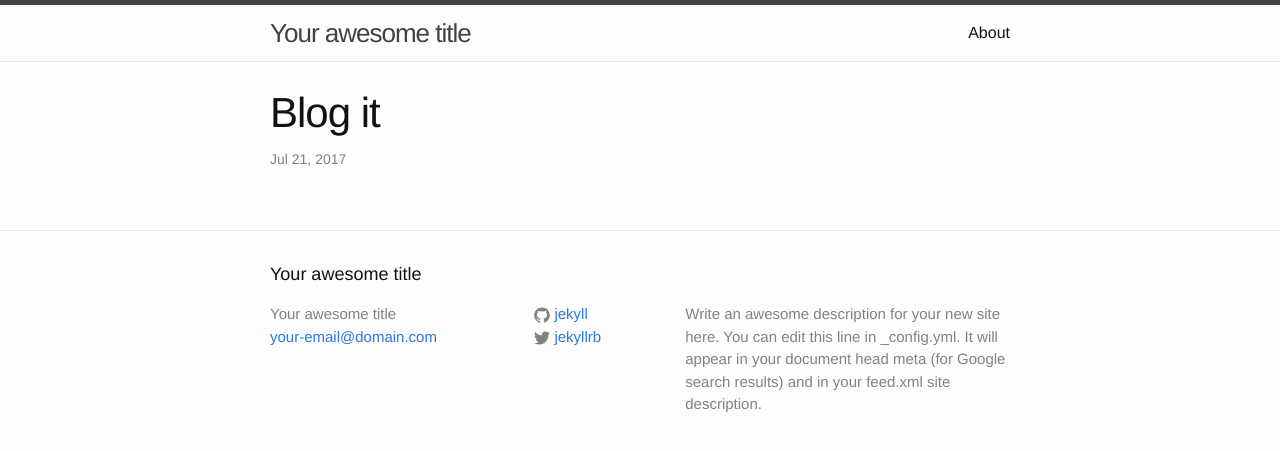
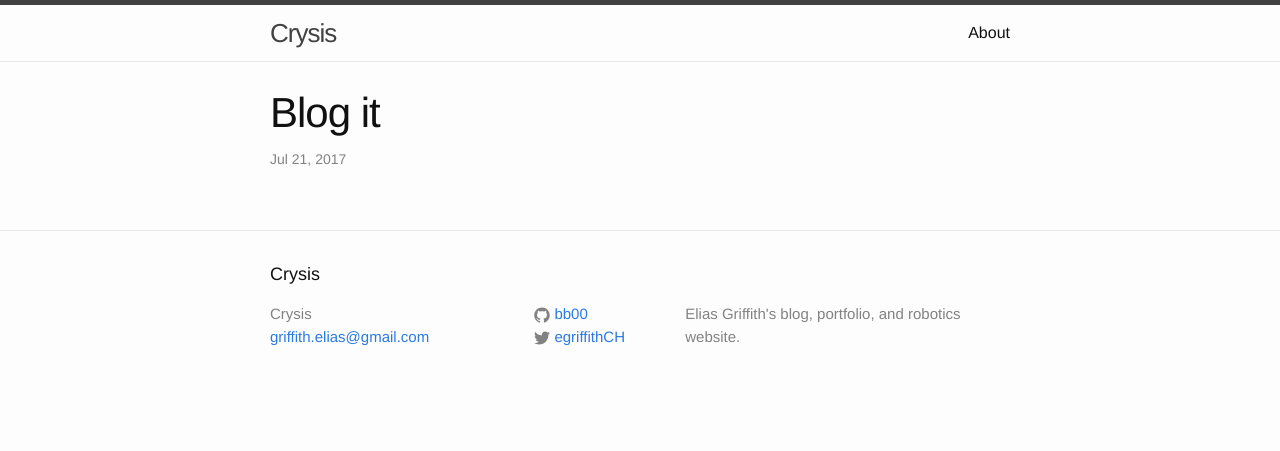
Before and after one commit to bb00/brokensite, a Jekyll site: the page built from _posts/2017-07-21-blog_it.md, in a window 1280 px wide. Shown: the top 451 px of the page. Built offline with Jekyll 4.4.1, drawn with Linux system fonts in a browser that asks for light colours.

```diff
--- a/_config.yml
+++ b/_config.yml
@@ -6,16 +6,14 @@
 # 'jekyll serve'. If you change this file, please restart the server process.
 
 # Site settings
-title: Your awesome title
-email: your-email@domain.com
+title: Crysis
+email: griffith.elias@gmail.com
 description: > # this means to ignore newlines until "baseurl:"
-  Write an awesome description for your new site here. You can edit this
-  line in _config.yml. It will appear in your document head meta (for
-  Google search results) and in your feed.xml site description.
+  Elias Griffith's blog, portfolio, and robotics website.
 baseurl: "" # the subpath of your site, e.g. /blog
 url: "http://yourdomain.com" # the base hostname & protocol for your site
-twitter_username: jekyllrb
-github_username:  jekyll
+twitter_username: egriffithCH
+github_username:  bb00
 
 # Build settings
 markdown: kramdown
```
Also changed, not shown: _posts/2017-07-21-blog_it.md (renamed from _posts/2017-07-21-Blog-it.markdown), _posts/2017-07-21-hello_world.md (renamed from _posts/2017-07-21-welcome-to-jekyll.markdown).
